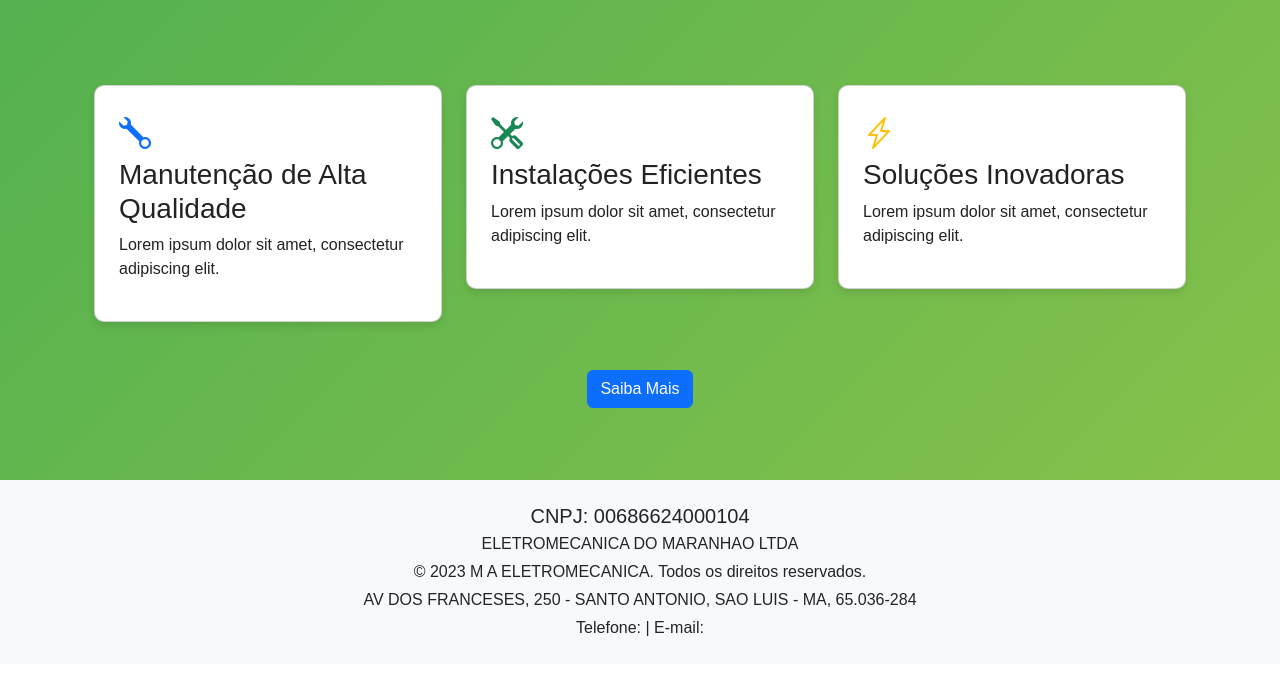
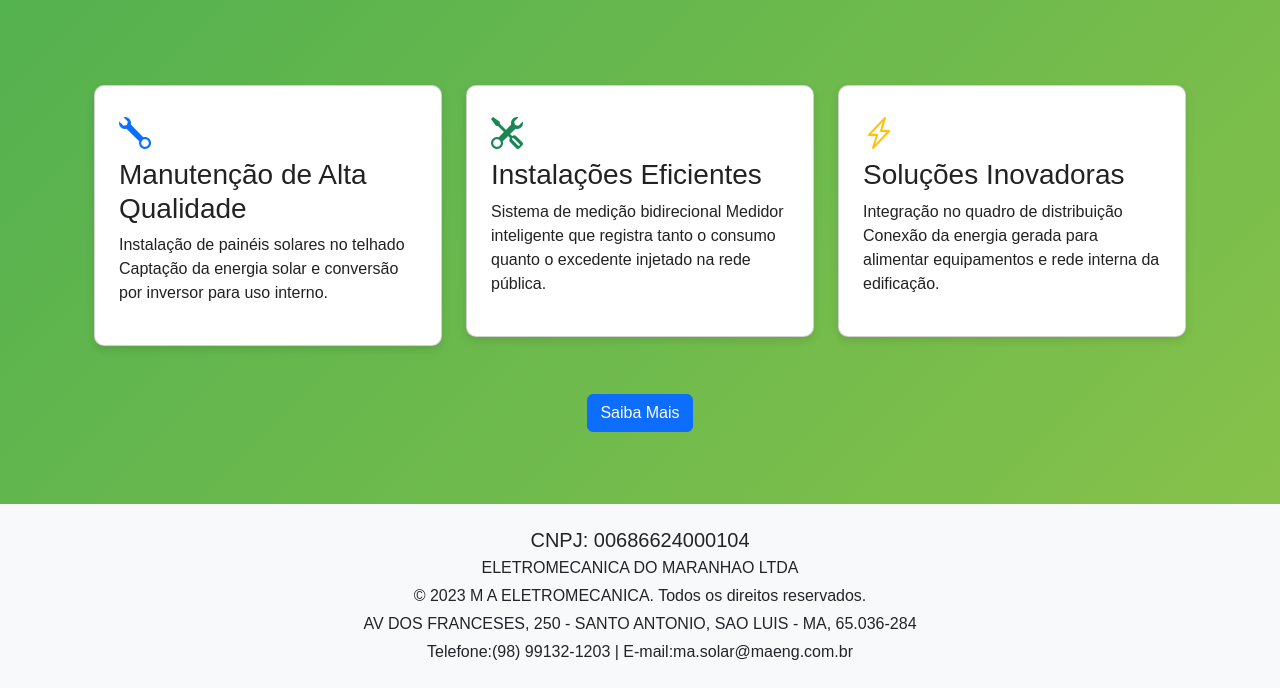
Before and after one commit to masolar-portal/atendimento, a plain HTML site: page index.html in a window 1280 px wide. Shown: the part 271-959 px from the top of the page. Before the commit the page ends 935 px from the top, so only its background shows below. Drawn offline with nearby package versions, Linux system fonts and the light colour scheme.

Commit message:
Update index.html

```diff
--- a/index.html
+++ b/index.html
@@ -65,21 +65,24 @@
                     <div class="card p-4">
                         <i class="bi bi-wrench text-primary"></i>
                         <h3>Manutenção de Alta Qualidade</h3>
-                        <p>Lorem ipsum dolor sit amet, consectetur adipiscing elit.</p>
+                        <p>Instalação de painéis solares no telhado
+ Captação da energia solar e conversão por inversor para uso interno.</p>
                     </div>
                 </div>
                 <div class="col-md-4 mb-4">
                     <div class="card p-4">
                         <i class="bi bi-tools text-success"></i>
                         <h3>Instalações Eficientes</h3>
-                        <p>Lorem ipsum dolor sit amet, consectetur adipiscing elit.</p>
+                        <p>Sistema de medição bidirecional
+ Medidor inteligente que registra tanto o consumo quanto o excedente injetado na rede pública.</p>
                     </div>
                 </div>
                 <div class="col-md-4 mb-4">
                     <div class="card p-4">
                         <i class="bi bi-lightning-charge text-warning"></i>
                         <h3>Soluções Inovadoras</h3>
-                        <p>Lorem ipsum dolor sit amet, consectetur adipiscing elit.</p>
+                        <p>Integração no quadro de distribuição
+ Conexão da energia gerada para alimentar equipamentos e rede interna da edificação.</p>
                     </div>
                 </div>
             </div>
@@ -100,7 +103,7 @@
         <p class="mb-1 text-dark">ELETROMECANICA DO MARANHAO LTDA</p>
         <p class="mb-1 text-dark">© 2023 M A ELETROMECANICA. Todos os direitos reservados.</p>
         <p class="mb-1 text-dark">AV DOS FRANCESES, 250 - SANTO ANTONIO, SAO LUIS - MA, 65.036-284</p>
-        <p class="mb-0 text-dark">Telefone:  | E-mail: </p>
+        <p class="mb-0 text-dark">Telefone:(98) 99132-1203  | E-mail:ma.solar@maeng.com.br </p>
     </footer>
             <script src="https://cdn.jsdelivr.net/npm/bootstrap@5.3.2/dist/js/bootstrap.bundle.min.js"></script>
         </body>
```
